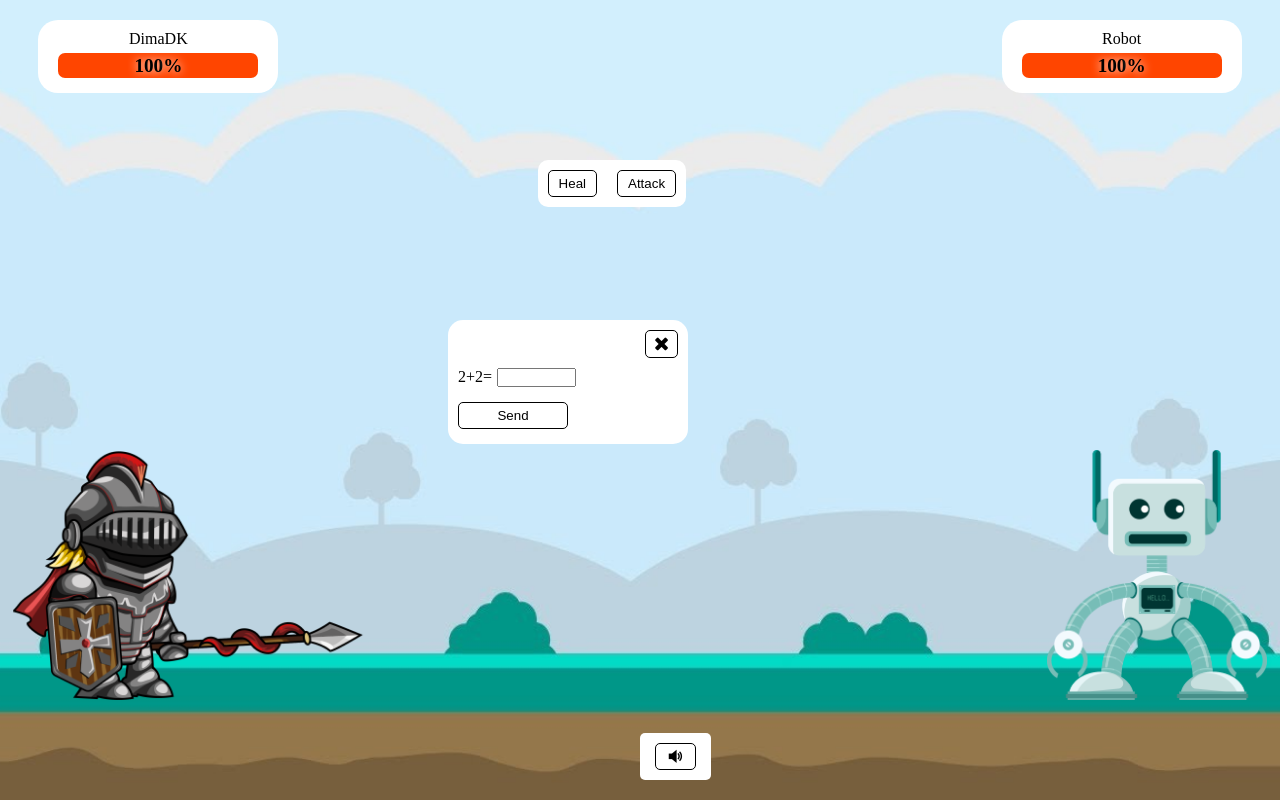
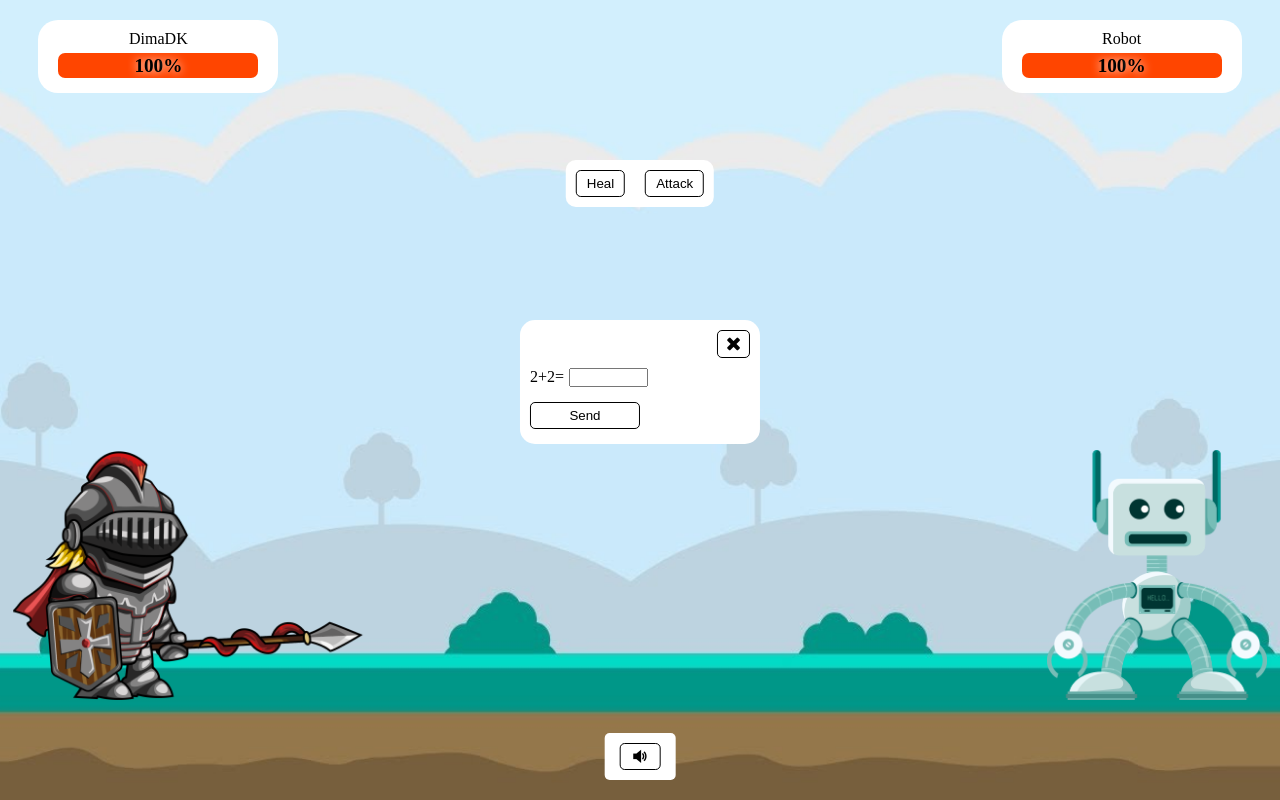
Before and after one commit to dimadk24/clever-kid-game, a React app: page / in a window 1280 px wide. Both pictures are taken after a click on the button "Heal". Built offline with nearby package versions, Linux system fonts and the light colour scheme.

Commit message:
refactor: better horizontal centering with new extracted class for it

```diff
--- a/src/Components/SettingsWindow/SettingsWindow.jsx
+++ b/src/Components/SettingsWindow/SettingsWindow.jsx
@@ -2,6 +2,7 @@ import React, { Component } from 'react';
 import PropTypes from 'prop-types';
 import '../../assets/fonts/fontello/css/fontello.css';
 import './SettingsWindow.scss';
+import '../utils.scss';
 import Button from '../Helpers/Button/Button';
 
 function createSoundIconClass(soundState) {
@@ -30,7 +31,7 @@ class SettingsWindow extends Component {
     const { soundOn } = this.state;
     const soundIconClass = createSoundIconClass(soundOn);
     return (
-      <div className="settings__window">
+      <div className="settings__window horizontal-center">
         <Button
           className="no-sound-wrapper"
           onClick={() => this.onChangeSound()}
--- a/src/Components/SettingsWindow/SettingsWindow.scss
+++ b/src/Components/SettingsWindow/SettingsWindow.scss
@@ -1,8 +1,6 @@
 .settings__window {
   padding: 10px 15px;
   background-color: white;
-  position: absolute;
-  left: 50%;
   bottom: 20px;
   border-radius: 5px;
 }
--- a/src/Components/SpellWindow/SpellWindow.jsx
+++ b/src/Components/SpellWindow/SpellWindow.jsx
@@ -2,10 +2,11 @@ import React from 'react';
 import PropTypes from 'prop-types';
 import Button from '../Helpers/Button/Button';
 import './SpellWindow.scss';
+import '../utils.scss';
 
 function SpellWindow({ onHeal, onAttack }) {
   return (
-    <div className="spell__window">
+    <div className="spell__window horizontal-center">
       <Button onClick={onHeal} className="heal-button">
         Heal
       </Button>
--- a/src/Components/SpellWindow/SpellWindow.scss
+++ b/src/Components/SpellWindow/SpellWindow.scss
@@ -1,6 +1,4 @@
 .spell__window {
-  position: absolute;
-  left: 42%;
   top: 20%;
   padding: 10px;
   background-color: white;
--- a/src/Components/TaskWindow/TaskWindow.jsx
+++ b/src/Components/TaskWindow/TaskWindow.jsx
@@ -2,6 +2,7 @@ import React, { Component } from 'react';
 import PropTypes from 'prop-types';
 import '../../assets/fonts/fontello/css/fontello.css';
 import './TaskWindow.scss';
+import '../utils.scss';
 import Button from '../Helpers/Button/Button';
 
 
@@ -53,7 +54,7 @@ class TaskWindow extends Component {
     }
     const { userSolution } = this.state;
     return (
-      <div className="task__window">
+      <div className="task__window horizontal-center">
         <Button onClick={this.onClose} className="task__window__close">
           <i className="icon-close" />
         </Button>
--- a/src/Components/TaskWindow/TaskWindow.scss
+++ b/src/Components/TaskWindow/TaskWindow.scss
@@ -1,6 +1,4 @@
 .task__window {
-  position: absolute;
-  left: 35%;
   top: 40%;
   display: flex;
   flex-direction: column;
--- /dev/null
+++ b/src/Components/utils.scss
@@ -0,0 +1,5 @@
+.horizontal-center {
+  position: absolute;
+  left: 50%;
+  transform: translateX(-50%);
+}
```
